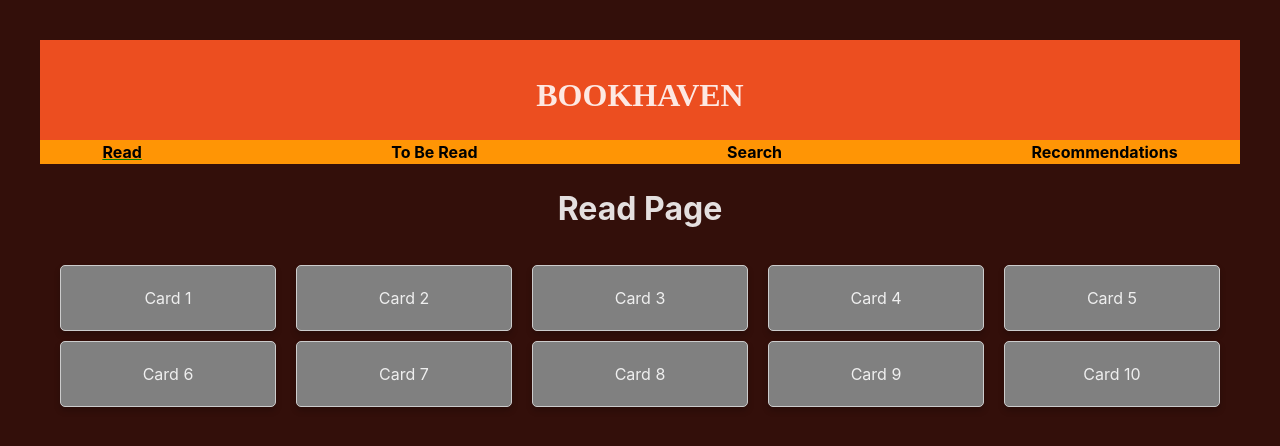
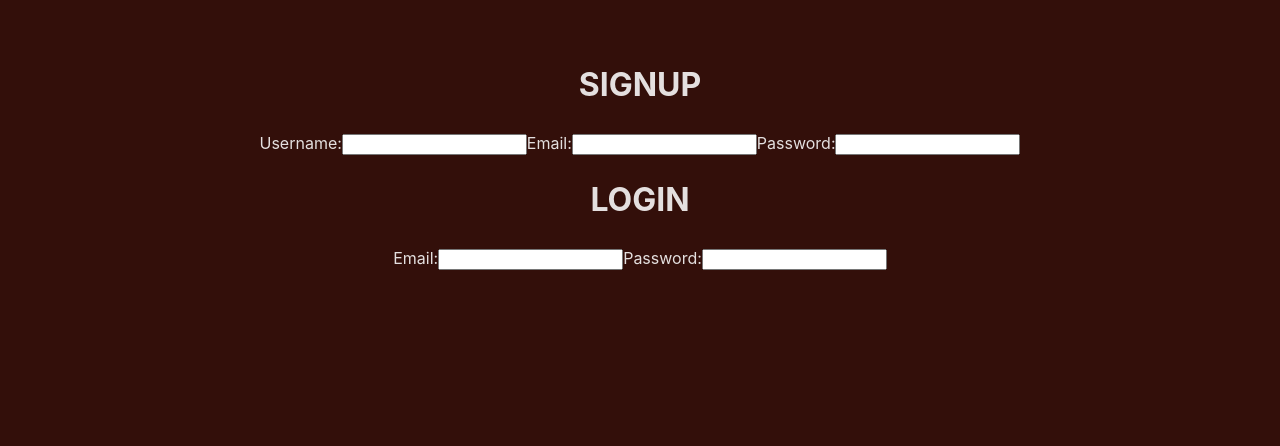
Before and after one commit to Bookhaven-WSL/bookhaven-part-b-frontend, a React (Vite) app: page / in a window 1280 px wide. Shown: the top 446 px of the page. Built offline with nearby package versions, Linux system fonts and the light colour scheme; a web font is replaced by a local one.

Commit message:
added landing login/signup page, pushing to continue making api pull progress while Wade works on further axios requests

```diff
--- a/package.json
+++ b/package.json
@@ -10,6 +10,7 @@
     "preview": "vite preview"
   },
   "dependencies": {
+    "axios": "^1.7.9",
     "react": "^18.3.1",
     "react-dom": "^18.3.1",
     "react-router-dom": "^7.0.2"
--- a/src/App.jsx
+++ b/src/App.jsx
@@ -6,22 +6,14 @@ import Search from './pages/Search'
 import Recommendations from './pages/Recommendations'
 import Navbar from './components/Navbar'
 import Header from './components/Header'
+import LoginSignupPage from './pages/LoginSignupPage'
 
 
 function App() {
 
   return (
     <>
-      <BrowserRouter>
-        <Header />
-        <Navbar />
-        <Routes>
-          <Route path="/" element={<ReadPage />} />
-          <Route path="/tbr" element={<ToBeReadPage />} />
-          <Route path="/search" element={<Search />} />
-          <Route path="/recommendations" element={<Recommendations />} />
-        </Routes>
-      </BrowserRouter>
+      <LoginSignupPage />
     </>
   )
 }
--- /dev/null
+++ b/src/pages/LoginSignupPage.jsx
@@ -0,0 +1,23 @@
+export default function LoginSignupPage(props) {
+    return (
+        <>
+            <h1>SIGNUP</h1>
+            <form>
+                <label for="usernameSignup">Username:</label>
+                <input type="text" id="usernameSignup" name="usernameSignup"></input>
+                <label for="emailSignup">Email:</label>
+                <input type="text" id="emailSignup" name="emailSignup"></input>
+                <label for="passwordSignup">Password:</label>
+                <input type="text" id="passwordSignup" name="passwordSignup"></input>
+            </form>
+
+            <h1>LOGIN</h1>
+            <form>
+                <label for="emailLogin">Email:</label>
+                <input type="text" id="emailLogin" name="emailLogin"></input>
+                <label for="passwordLogin">Password:</label>
+                <input type="text" id="passwordLogin" name="passwordLogin"></input>
+            </form>
+        </>
+    )
+}
```
Also changed, not shown: src/ApiFunctionality/ApiFunctions.jsx (+34 -0 lines), 1 other file (tests, documents, lock files or other folders).
